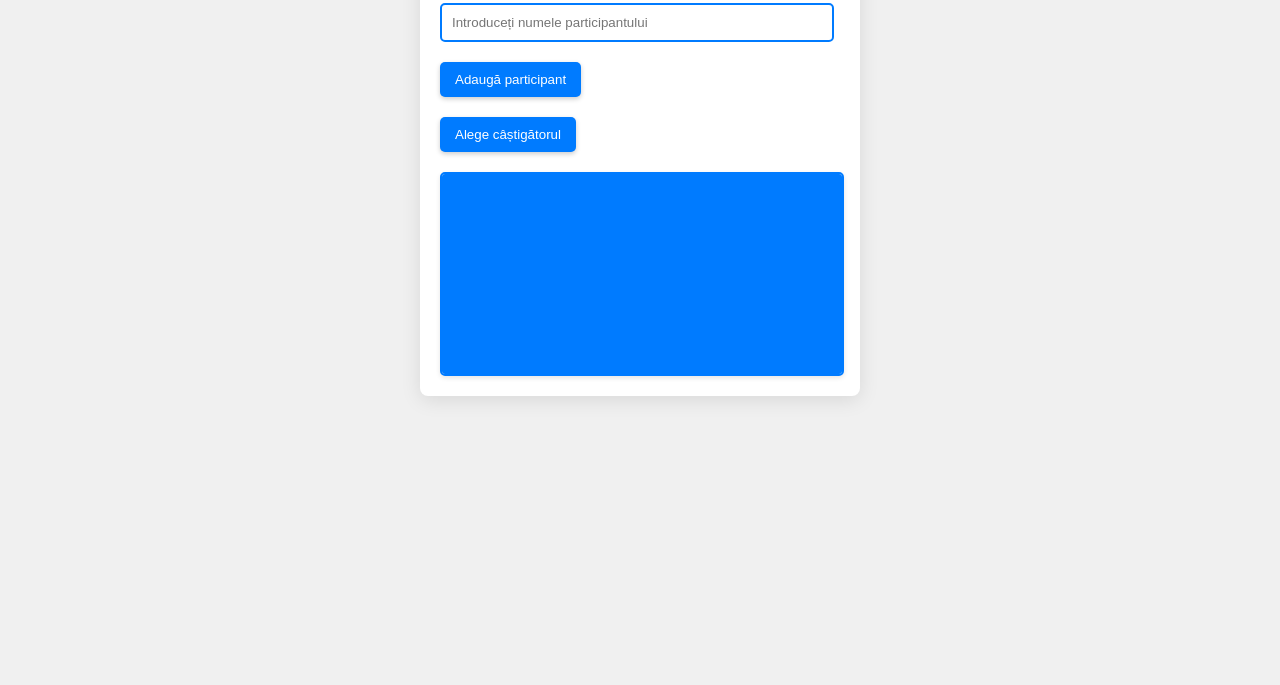
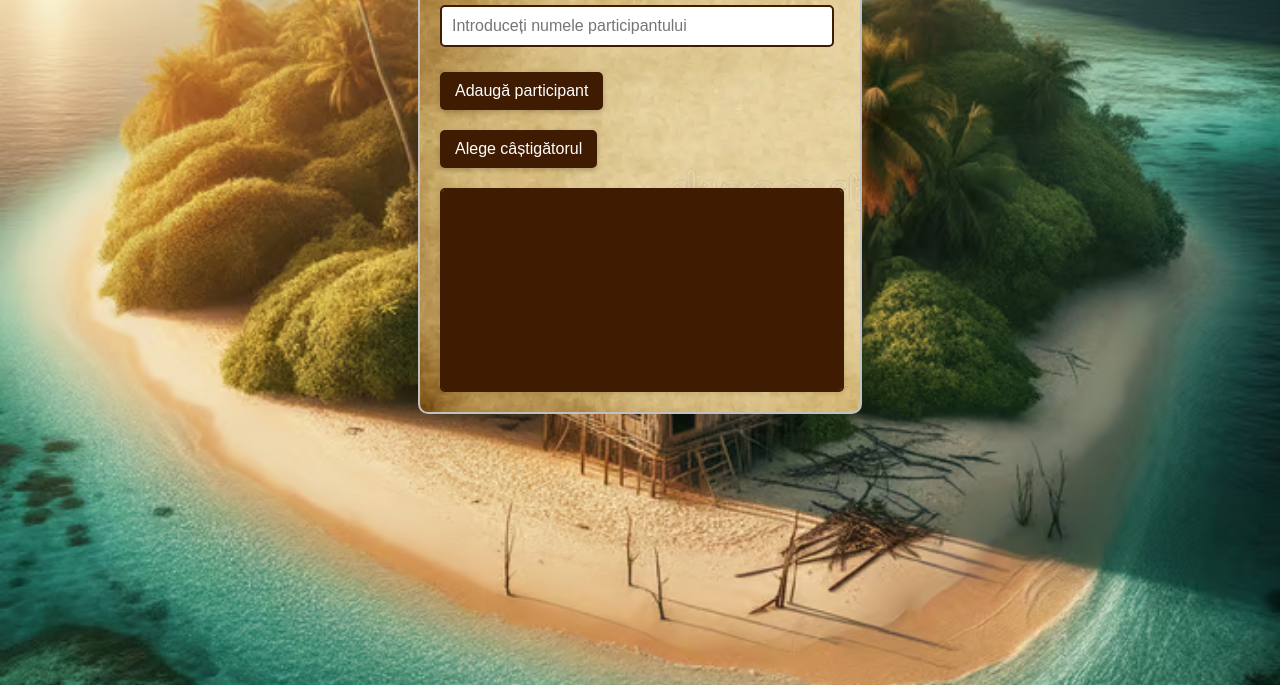
Before and after one commit to Lucky7FTW/cine, a plain HTML site: page index.html in a window 1280 px wide. Shown: the part 115-800 px from the top of the page. Drawn offline with Linux system fonts and the light colour scheme.

Commit message:
gata style si alt font

```diff
--- a/style.css
+++ b/style.css
@@ -1,51 +1,64 @@
 body {
-    font-family: Arial, sans-serif;
-    background-color: #f0f0f0;
+    font-family: 'Old Standard TT';
+    background: url('poze/plaja.jpg') no-repeat center center fixed;
+    background-size: cover;
     margin: 0;
     padding: 20px;
 }
 
 .container {
-    background-color: #ffffff;
-    border-radius: 8px;
+    background-image: url('poze/pergament.jpg');
+    background-color: rgba(255, 255, 255, 0.9);
+    border-radius: 10px;
     padding: 20px;
-    box-shadow: 0 4px 20px rgba(0, 0, 0, 0.1);
+    box-shadow: 0 8px 40px rgba(0, 0, 0, 0.2);
     max-width: 400px;
     margin: auto;
+    border: 2px solid #c1c1c1;
 }
 
 h1 {
     text-align: center;
     margin-bottom: 20px;
+    color: #333;
 }
 
 input[type="text"] {
     width: calc(100% - 30px);
     padding: 10px;
-    margin-bottom: 10px;
-    border: 2px solid #007BFF;
+    margin-bottom: 15px;
+    border: 2px solid #3f1b01;
     border-radius: 5px;
     transition: border-color 0.3s;
+    font-size: 16px;
 }
 
 input[type="text"]:focus {
-    border-color: #0056b3;
+    border-color: #3f1b01;
+    outline: none;
 }
 
 button {
     padding: 10px 15px;
     margin-top: 10px;
     cursor: pointer;
-    background-color: #007BFF;
+    background-color: #3f1b01;
     color: #ffffff;
     border: none;
     border-radius: 5px;
-    transition: background-color 0.3s;
+    transition: background-color 0.3s, transform 0.3s;
     box-shadow: 0 2px 5px rgba(0, 0, 0, 0.2);
+    font-size: 16px;
 }
 
 button:hover {
-    background-color: #0056b3;
+    background-color: #3f1b01;
+    transform: scale(1.05);
+}
+
+button:disabled {
+    background-color: #ccc;
+    cursor: not-allowed;
 }
 
 ul {
@@ -56,14 +69,15 @@ ul {
 
 li {
     padding: 5px 0;
+    border-bottom: 1px solid #e0e0e0;
 }
 
 .case {
     position: relative;
     width: 100%;
     height: 200px;
-    background-color: #f9f9f9;
-    border: 2px solid #007BFF;
+    background-size: cover;
+    border: 2px solid #3f1b01;
     border-radius: 5px;
     overflow: hidden;
     margin-top: 20px;
@@ -73,8 +87,9 @@ li {
 .lid {
     position: absolute;
     width: 100%;
-    height: 100%; /* Cover the whole case */
-    background-color: #007BFF;
+    height: 100%;
+    background-color: #3f1b01;
+    background-size: cover;
     top: 0;
     left: 0;
     transform-origin: top;
@@ -98,4 +113,6 @@ li {
 
 .open .content {
     opacity: 1;
+    font-size: 20px;
+    color: #333;
 }
```
Also changed, not shown: poze/cutie.jpg (added), poze/pergament.jpg (added), poze/plaja.jpg (added).
